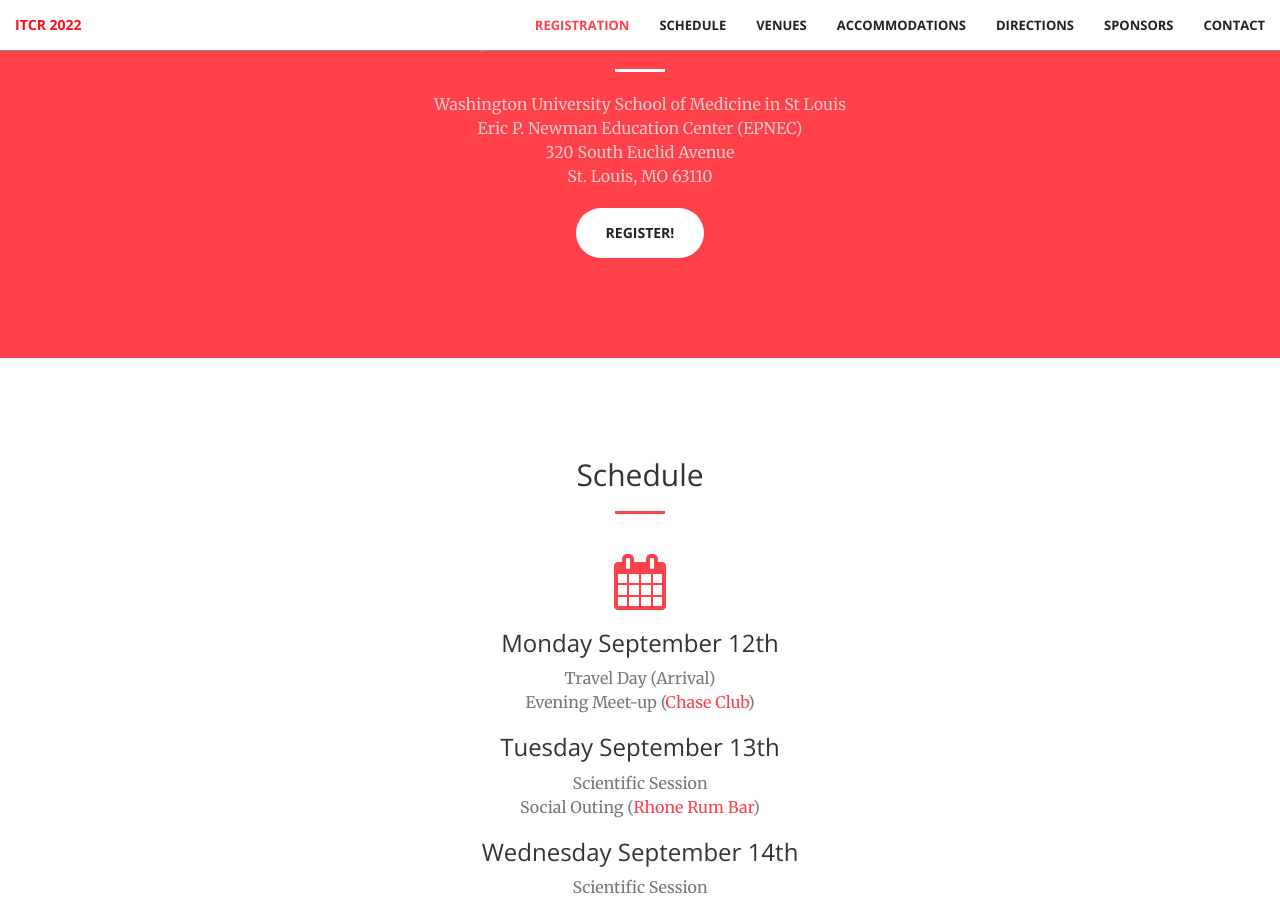
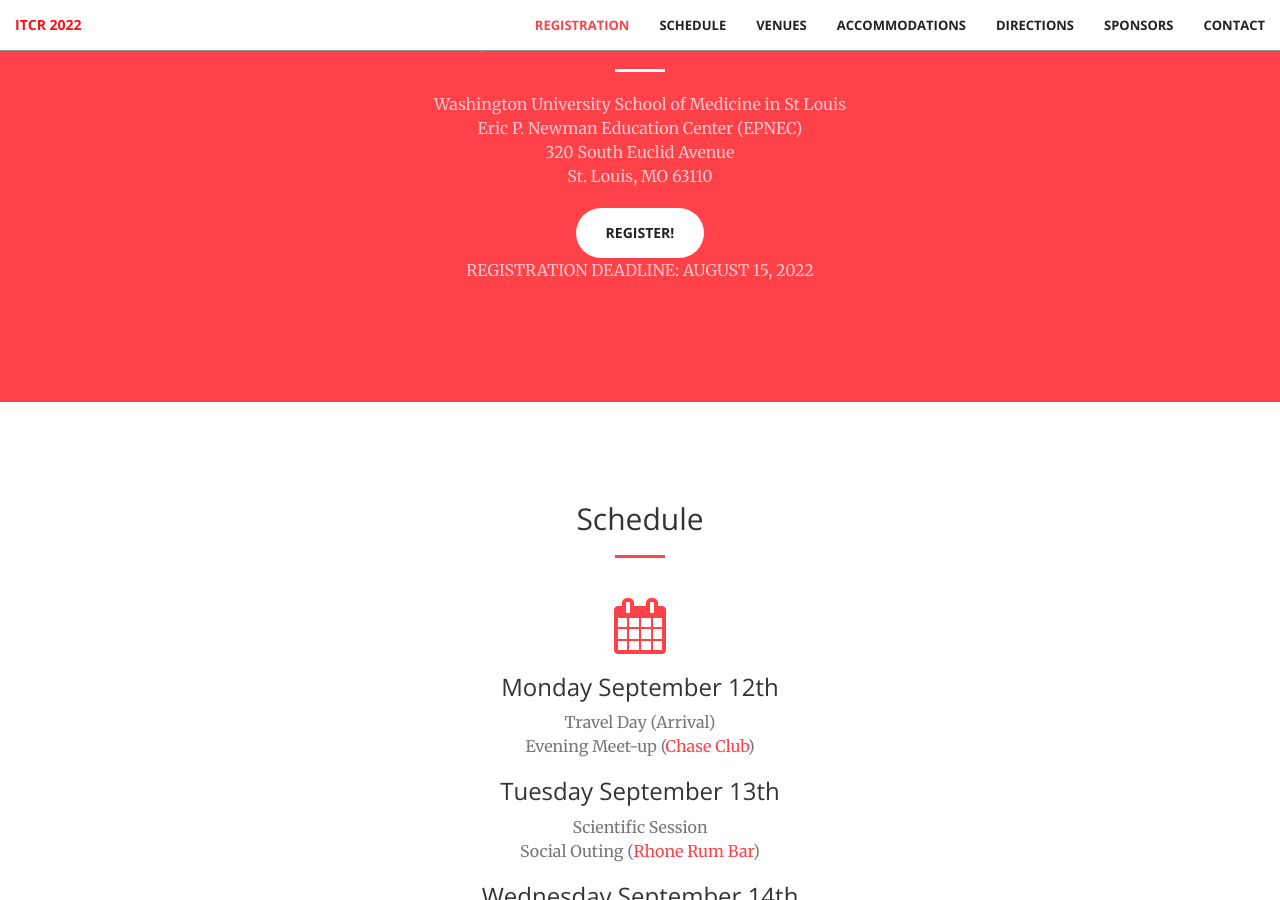
Before and after one commit to griffithlab/itcr2022, a Jekyll site: the page built from index.html, in a window 1280 px wide and 900 px high, scrolled down 984 px. Built offline with Jekyll 4.4.1, drawn with Linux system fonts in a browser that asks for light colours.

Commit message:
add registration deadline

```diff
--- a/_includes/registration.html
+++ b/_includes/registration.html
@@ -6,6 +6,7 @@
                 <hr class="light">
                 <p class="text-faded">Washington University School of Medicine in St Louis<br>Eric P. Newman Education Center (EPNEC)<br>320 South Euclid Avenue<br>St. Louis, MO 63110 </p>
                 <a href="https://www.eventbrite.com/e/318082763107" class="btn btn-default btn-xl">Register!</a>
+<p class="text-faded">REGISTRATION DEADLINE: AUGUST 15, 2022</p>
             </div>
         </div>
     </div>
```
